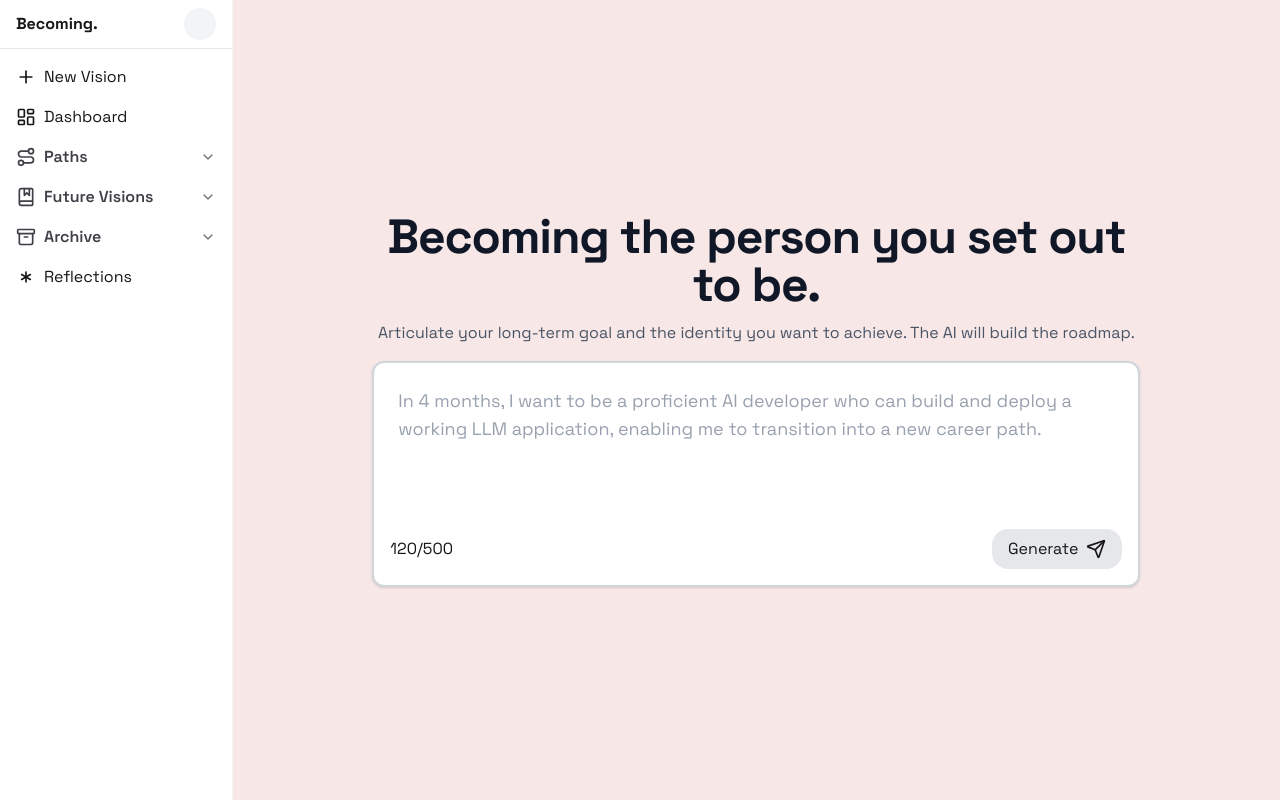
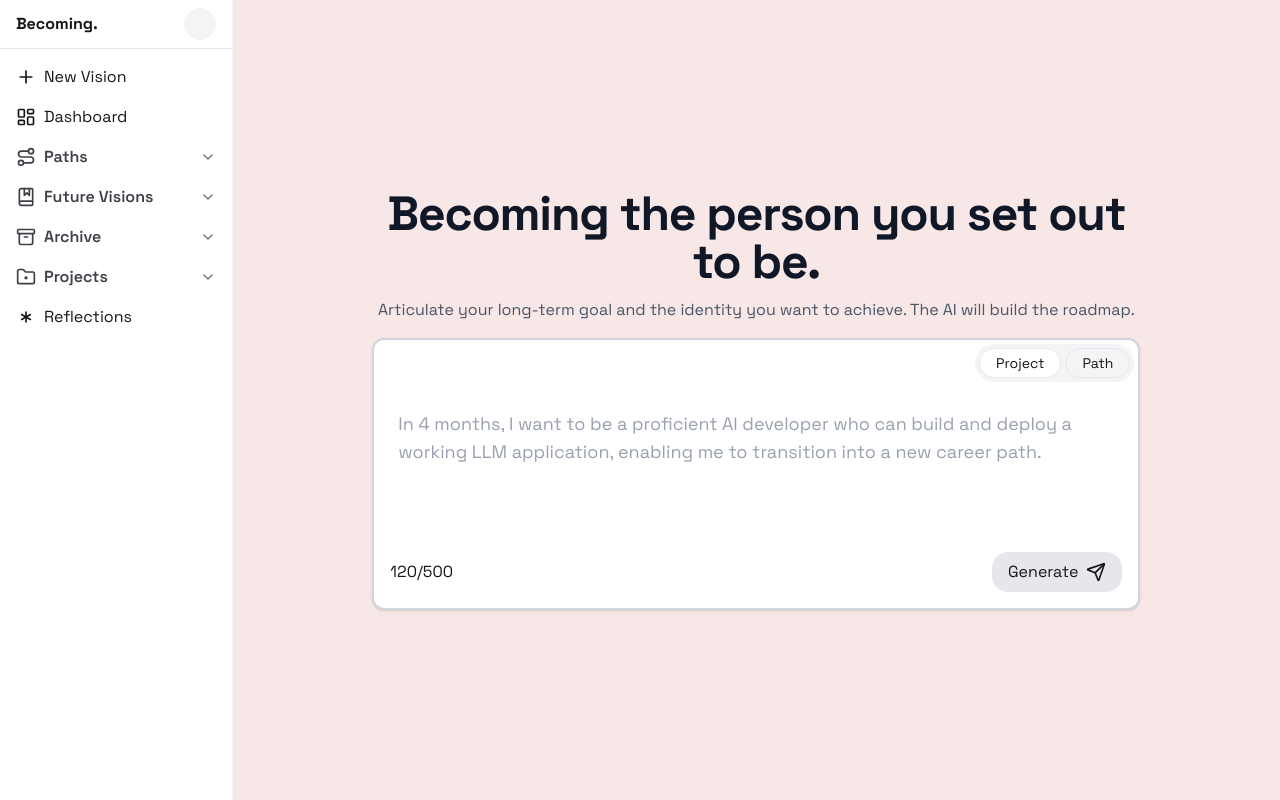
Before and after one commit to Nathanim1919/becoming, a Next.js app: page /in/new in a window 1280 px wide. Built offline with nearby package versions, Linux system fonts and the light colour scheme.

Commit message:
feat: add an option to select project or path to be generated

```diff
--- a/app/(dashboard)/in/components/Sidebar.tsx
+++ b/app/(dashboard)/in/components/Sidebar.tsx
@@ -9,6 +9,7 @@ import {
   BookMarked,
   Archive,
   Asterisk,
+  FolderDot,
   Route,
 } from "lucide-react";
 import { LinkItem } from "./LinkItem";
@@ -1053,7 +1054,7 @@ const Sidebar: React.FC<SidebarProps> = ({ hoveredWeeks, setHoveredWeeks }) => {
         onMouseEnter={handleDynamicEnter}
         onMouseLeave={scheduleClose}
       />
-      <nav className="p-4 bg-white dark:bg-black">
+      <nav className="p-4 bg-white dark:bg-black h-[calc(100%-50px)] overflow-y-auto">
         <ul className="flex flex-col gap-4">
           <LinkItem
             href="/in/new"
@@ -1083,6 +1084,11 @@ const Sidebar: React.FC<SidebarProps> = ({ hoveredWeeks, setHoveredWeeks }) => {
             items={samplePersonalItems}
             icon={<Archive size={20} />}
           />
+          <CollapsibleSidebarItem
+            label="Projects"
+            items={samplePersonalItems}
+            icon={<FolderDot size={20} />}
+          />
           <LinkItem
             href="/reflections"
             label="Reflections"
--- a/app/(dashboard)/in/new/page.tsx
+++ b/app/(dashboard)/in/new/page.tsx
@@ -37,6 +37,16 @@ const NewVision = () => {
           <label htmlFor="visionTextarea" className="sr-only">
             Your Future Vision
           </label>
+          <div className="grid place-items-end p-1">
+            <div className="bg-gray-100 dark:bg-[#2c2c2c] p-1 rounded-full flex justify-between items-center gap-1">
+              <button className="bg-white flex-1 dark:bg-[#220b0b] px-4 cursor-pointer border dark:border-gray-800 border-gray-200 py-1 rounded-3xl text-sm">
+                Project
+              </button>
+              <button className="flex-1 px-4 cursor-pointer border dark:border-gray-800 border-gray-200 py-1 rounded-3xl text-sm">
+                Path
+              </button>
+            </div>
+          </div>
           <textarea
             id="visionTextarea"
             name="vision"
```
